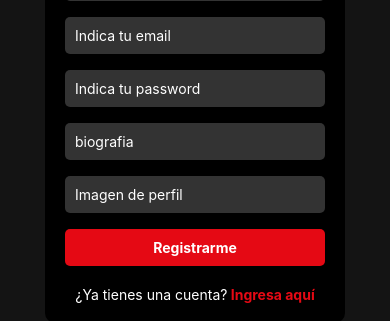
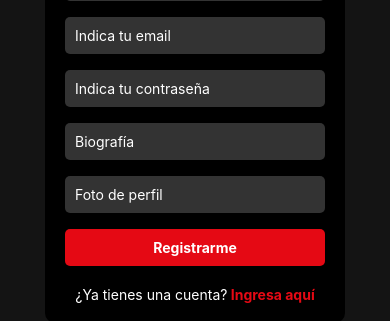
Before and after one commit to TomasLegarre/tp_final_prog3, a React Native app: screen /Register in a window 390 px wide. Shown: the part 313-634 px from the top of the page. Built offline with nearby package versions, Linux system fonts and the light colour scheme.

Commit message:
comienzo camara

```diff
--- a/package.json
+++ b/package.json
@@ -19,6 +19,7 @@
     "react": "18.2.0",
     "react-dom": "18.2.0",
     "react-native": "0.74.2",
+    "react-native-image-picker": "^7.1.2",
     "react-native-safe-area-context": "4.10.1",
     "react-native-screens": "3.31.1",
     "react-native-web": "~0.19.10"
--- a/src/screens/Profile/Profile.js
+++ b/src/screens/Profile/Profile.js
@@ -1,6 +1,6 @@
 import React, { Component } from 'react';
 import { db, auth } from '../../config/config';
-import { View, Text, TouchableOpacity, StyleSheet } from 'react-native';
+import { View, Text, TouchableOpacity, StyleSheet, Image } from 'react-native';
 
 class Profile extends Component {
     constructor(props) {
@@ -50,7 +50,6 @@ class Profile extends Component {
                     <Text style={styles.username}>{this.state.usuarioInfo[0]?.data.username}</Text>
                     <Text style={styles.email}>{this.state.usuarioInfo[0]?.data.owner}</Text>
                     <Text style={styles.bio}>{this.state.usuarioInfo[0]?.data.bio}</Text>
-                    <Text style={styles.username}>{this.state.usuarioInfo[0]?.data.fotoPerfil }</Text>
                     <TouchableOpacity style={styles.logoutButton} onPress={() => this.logout()}>
                         <Text style={styles.logoutText}>Logout</Text>
                     </TouchableOpacity>
--- a/src/screens/Register/Register.js
+++ b/src/screens/Register/Register.js
@@ -1,6 +1,7 @@
 import React, { Component } from 'react';
-import { View, Text, TextInput, TouchableOpacity, StyleSheet } from 'react-native';
+import { View, Text, TextInput, TouchableOpacity, StyleSheet, Image } from 'react-native';
 import { db, auth } from "../../config/config.js";
+import { launchImageLibrary } from 'react-native-image-picker';
 
 class Register extends Component {
     constructor(props) {
@@ -10,12 +11,10 @@ class Register extends Component {
             password: '',
             name: '',
             error: '',
-            imgPerfil:'',
-            bio:'',
-
+            imgPerfil: '',
+            bio: '',
         };
     }
-
 
     onSubmit(name, email, password) {
         if (name === null || name === '' || name.length < 4) {
@@ -27,7 +26,7 @@ class Register extends Component {
             return false;
         }
         if (password === null || password === '' || password.length < 6) {
-            this.setState({ error: 'La password no puede tener menos de 6 caracteres' });
+            this.setState({ error: 'La contraseña no puede tener menos de 6 caracteres' });
             return false;
         }
 
@@ -58,8 +57,6 @@ class Register extends Component {
 
 
     render() {
-        const { scale } = this.state;
-
         return (
             <View style={styles.container}>
                 <View style={styles.formContainer}>
@@ -81,14 +78,14 @@ class Register extends Component {
                     <TextInput
                         onChangeText={(text) => this.setState({ password: text, error: '' })}
                         value={this.state.password}
-                        placeholder='Indica tu password'
+                        placeholder='Indica tu contraseña'
                         secureTextEntry
                         style={styles.input}
                     />
 
                     <TextInput
                         onChangeText={(text) => this.setState({ bio: text })}
-                    placeholder='biografia'
+                        placeholder='Biografía'
                         keyboardType='default'
                         value={this.state.bio}
                         style={styles.input}
@@ -96,7 +93,7 @@ class Register extends Component {
 
                     <TextInput
                     onChangeText={(text) => this.setState({ imgPerfil: text })}
-                    placeholder='Imagen de perfil'
+                    placeholder='Foto de perfil'
                     keyboardType='default'
                     value={this.state.imgPerfil}
                     style={styles.input}
@@ -104,8 +101,7 @@ class Register extends Component {
 
                     <TouchableOpacity
                         style={styles.btn}
-                            onPress={() => this.onSubmit(this.state.name, this.state.email, this.state.password,this.state.bio)}
-
+                        onPress={() => this.onSubmit(this.state.name, this.state.email, this.state.password)}
                     >
                         <Text style={styles.textBtn}>Registrarme</Text>
                     </TouchableOpacity>
@@ -114,20 +110,16 @@ class Register extends Component {
                         <Text style={styles.footerText}>
                             ¿Ya tienes una cuenta?
                             <TouchableOpacity onPress={this.redirect}>
-
                                 <Text style={styles.link}> Ingresa aquí</Text>
                             </TouchableOpacity>
                         </Text>
                     </View>
 
-
-                    {this.state.error !== '' ?
+                    {this.state.error !== '' &&
                         <Text style={styles.error}>
                             {this.state.error}
                         </Text>
-                        : null
                     }
-
                 </View>
             </View>
         );
@@ -188,7 +180,7 @@ const styles = StyleSheet.create({
         color: '#e50914',
         textAlign: 'center',
         marginTop: 10,
-    }
+    },
 });
 
 export default Register;
```
Also changed, not shown: src/Componentes/Camara.js (added), 1 other file (tests, documents, lock files or other folders). Lines whose indentation alone changed are shown as unchanged.
